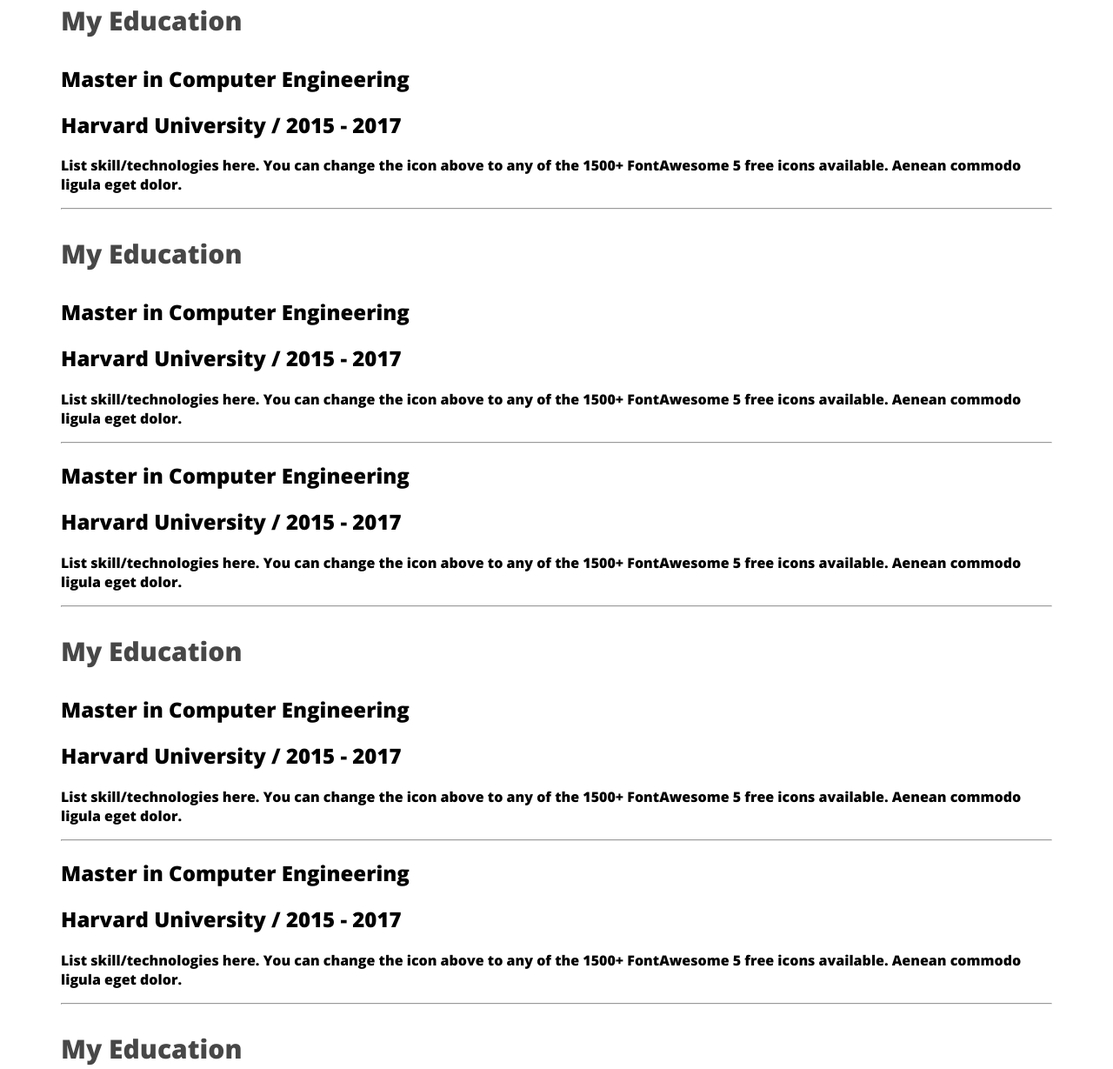
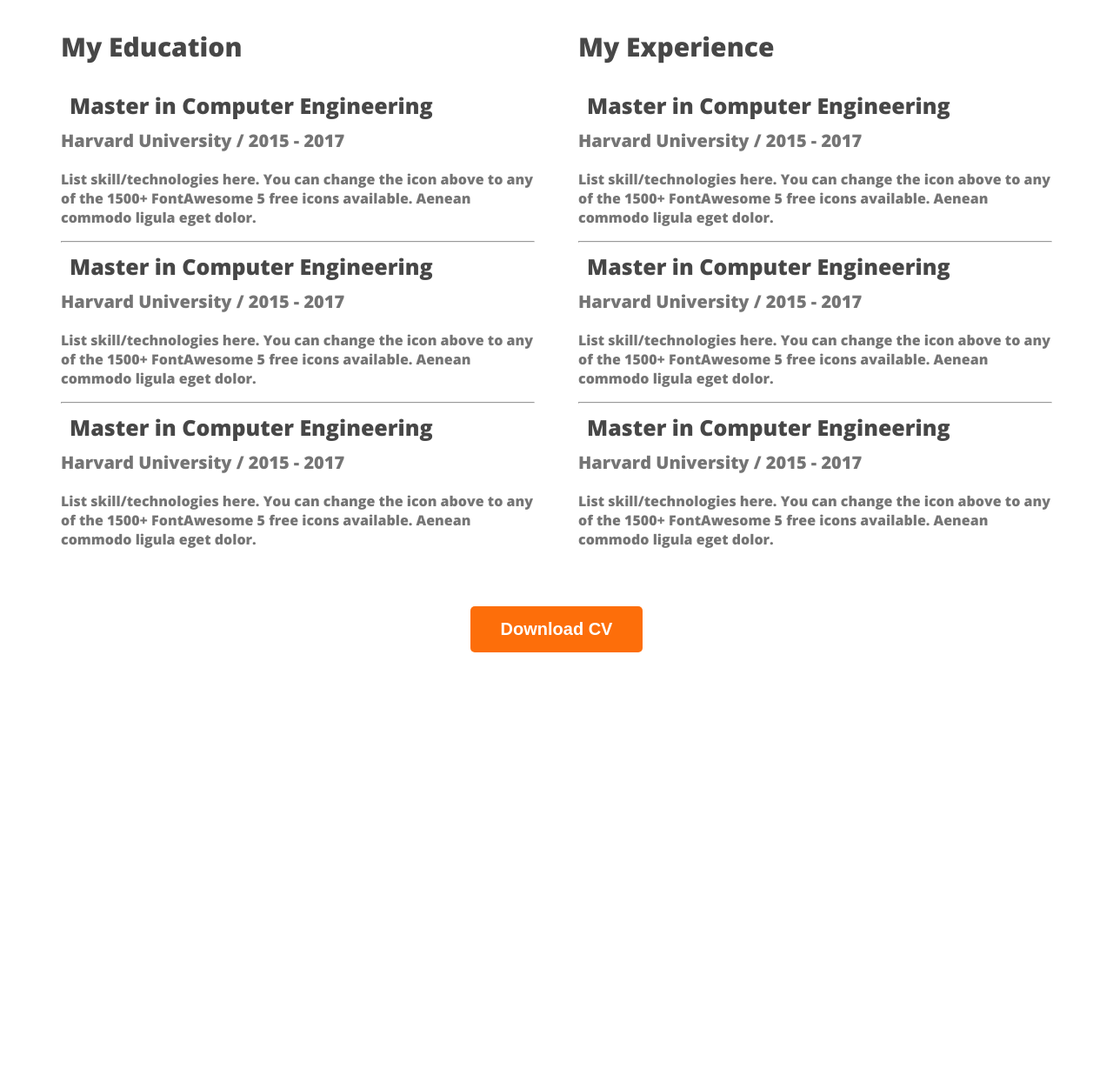
Before and after one commit to nur-rafi/portfolio-example, a plain HTML site: page index.html in a window 1280 px wide. Shown: the part 2529-3758 px from the top of the page at 87% size. After the commit the page ends 3287 px from the top, so only its background shows below. Drawn offline with nearby package versions, Linux system fonts and the light colour scheme.

Commit message:
complete my resume

```diff
--- a/index.html
+++ b/index.html
@@ -70,7 +70,10 @@
         <!-- what i do section -->
         <section>
             <h3 class="section-title">What I do</h3>
-            <p id="what-i-do-description" class="section-description">I have more than 10 years experience building software for clients all over the world. Below is a quick overview of my main technical skill sets and technologies i use. Want to find out more about my experience? Check out my online resume and project portfolio.
+            <p id="what-i-do-description" class="section-description">I have more than 10 years experience building
+                software for clients all over the world. Below is a quick overview of my main technical skill sets and
+                technologies i use. Want to find out more about my experience? Check out my online resume and project
+                portfolio.
 
             </p>
             <div class="skills-container">
@@ -78,22 +81,26 @@
                 <div class="skill">
                     <img src="images/icons/js.png" alt="">
                     <h3 class="skill-title">Vanilla JavaScript</h3>
-                    <p class="skill-description">List skill/technologies here. You can change the icon above to any of the 1500+ FontAwesome 5 free icons available. Aenean commodo ligula eget dolor.</p>
+                    <p class="skill-description">List skill/technologies here. You can change the icon above to any of
+                        the 1500+ FontAwesome 5 free icons available. Aenean commodo ligula eget dolor.</p>
                 </div>
                 <div class="skill">
                     <img src="images/icons/react.png" alt="">
                     <h3 class="skill-title">React</h3>
-                    <p class="skill-description">List skill/technologies here. You can change the icon above to any of the 1500+ FontAwesome 5 free icons available. Aenean commodo ligula eget dolor.</p>
+                    <p class="skill-description">List skill/technologies here. You can change the icon above to any of
+                        the 1500+ FontAwesome 5 free icons available. Aenean commodo ligula eget dolor.</p>
                 </div>
                 <div class="skill">
                     <img src="images/icons/nodejs.png" alt="">
                     <h3 class="skill-title">Node.js</h3>
-                    <p class="skill-description">List skill/technologies here. You can change the icon above to any of the 1500+ FontAwesome 5 free icons available. Aenean commodo ligula eget dolor.</p>
+                    <p class="skill-description">List skill/technologies here. You can change the icon above to any of
+                        the 1500+ FontAwesome 5 free icons available. Aenean commodo ligula eget dolor.</p>
                 </div>
                 <div class="skill">
                     <img src="images/icons/mongo.png" alt="">
                     <h3 class="skill-title">MongoDB</h3>
-                    <p class="skill-description">List skill/technologies here. You can change the icon above to any of the 1500+ FontAwesome 5 free icons available. Aenean commodo ligula eget dolor.</p>
+                    <p class="skill-description">List skill/technologies here. You can change the icon above to any of
+                        the 1500+ FontAwesome 5 free icons available. Aenean commodo ligula eget dolor.</p>
                 </div>
             </div>
         </section>
@@ -101,106 +108,69 @@
         <section>
             <h3 class="section-title">A summary of My Resume</h3>
 
-               <div class="resume-container">
+            <div class="resume-container">
                 <div class="resume-colum">
                     <h3 class="resume-colum-title">My Education</h3>
 
                     <div class="resume-item">
                         <h2 class="resume-item-title">Master in Computer Engineering</h2>
-                        <h1 class="resume-item-institute">Harvard University / 2015 - 2017</h1>
+                        <h3 class="resume-item-institute">Harvard University / 2015 - 2017</h3>
                         <p class="resume-item-description">List skill/technologies here. You can change the icon above
-                            to any of the 1500+ FontAwesome 5 free icons available. Aenean commodo ligula eget dolor.</p>
-                    </div>
-                    <hr>
-                <div class="resume-colum">
-                    <h3 class="resume-colum-title">My Education</h3>
-
-                    <div class="resume-item">
-                        <h2 class="resume-item-title">Master in Computer Engineering</h2>
-                        <h1 class="resume-item-institute">Harvard University / 2015 - 2017</h1>
-                        <p class="resume-item-description">List skill/technologies here. You can change the icon above
-                            to any of the 1500+ FontAwesome 5 free icons available. Aenean commodo ligula eget dolor.</p>
+                            to any of the 1500+ FontAwesome 5 free icons available. Aenean commodo ligula eget dolor.
+                        </p>
                     </div>
                     <hr>
                     <div class="resume-item">
                         <h2 class="resume-item-title">Master in Computer Engineering</h2>
-                        <h1 class="resume-item-institute">Harvard University / 2015 - 2017</h1>
+                        <h3 class="resume-item-institute">Harvard University / 2015 - 2017</h3>
                         <p class="resume-item-description">List skill/technologies here. You can change the icon above
-                            to any of the 1500+ FontAwesome 5 free icons available. Aenean commodo ligula eget dolor.</p>
-                    </div>
-                    <hr>
-                <div class="resume-colum">
-                    <h3 class="resume-colum-title">My Education</h3>
-
-                    <div class="resume-item">
-                        <h2 class="resume-item-title">Master in Computer Engineering</h2>
-                        <h1 class="resume-item-institute">Harvard University / 2015 - 2017</h1>
-                        <p class="resume-item-description">List skill/technologies here. You can change the icon above
-                            to any of the 1500+ FontAwesome 5 free icons available. Aenean commodo ligula eget dolor.</p>
+                            to any of the 1500+ FontAwesome 5 free icons available. Aenean commodo ligula eget dolor.
+                        </p>
                     </div>
                     <hr>
                     <div class="resume-item">
                         <h2 class="resume-item-title">Master in Computer Engineering</h2>
-                        <h1 class="resume-item-institute">Harvard University / 2015 - 2017</h1>
+                        <h3 class="resume-item-institute">Harvard University / 2015 - 2017</h3>
                         <p class="resume-item-description">List skill/technologies here. You can change the icon above
-                            to any of the 1500+ FontAwesome 5 free icons available. Aenean commodo ligula eget dolor.</p>
+                            to any of the 1500+ FontAwesome 5 free icons available. Aenean commodo ligula eget dolor.
+                        </p>
                     </div>
-                    <hr>
-                <div class="resume-colum">
-                    <h3 class="resume-colum-title">My Education</h3>
-
-                    <div class="resume-item">
-                        <h2 class="resume-item-title">Master in Computer Engineering</h2>
-                        <h1 class="resume-item-institute">Harvard University / 2015 - 2017</h1>
-                        <p class="resume-item-description">List skill/technologies here. You can change the icon above
-                            to any of the 1500+ FontAwesome 5 free icons available. Aenean commodo ligula eget dolor.</p>
-                    </div>
-
+                </div>
                 <div class="resume-colum">
                     <h3 class="resume-colum-title">My Experience</h3>
                     <div class="resume-item">
                         <h2 class="resume-item-title">Master in Computer Engineering</h2>
-                        <h1 class="resume-item-institute">Harvard University / 2015 - 2017</h1>
-                        <p class="resume-item-description">List skill/technologies here. You can change the icon above
-                            to any of the 1500+ FontAwesome 5 free icons available. Aenean commodo ligula eget dolor.</p>
+                        <h3 class="resume-item-institute">Harvard University / 2015 - 2017</h3>
+                        <p class="resume-item-description">List skill/technologies here. You can change the icon
+                            above
+                            to any of the 1500+ FontAwesome 5 free icons available. Aenean commodo ligula eget
+                            dolor.</p>
                     </div>
                     <hr>
                     <div class="resume-item">
                         <h2 class="resume-item-title">Master in Computer Engineering</h2>
-                        <h1 class="resume-item-institute">Harvard University / 2015 - 2017</h1>
-                        <p class="resume-item-description">List skill/technologies here. You can change the icon above
-                            to any of the 1500+ FontAwesome 5 free icons available. Aenean commodo ligula eget dolor.</p>
-                    </div>
-                    <hr>
-                <div class="resume-colum">
-                    <h3 class="resume-colum-title">My Education</h3>
-
-                    <div class="resume-item">
-                        <h2 class="resume-item-title">Master in Computer Engineering</h2>
-                        <h1 class="resume-item-institute">Harvard University / 2015 - 2017</h1>
-                        <p class="resume-item-description">List skill/technologies here. You can change the icon above
-                            to any of the 1500+ FontAwesome 5 free icons available. Aenean commodo ligula eget dolor.</p>
+                        <h3 class="resume-item-institute">Harvard University / 2015 - 2017</h3>
+                        <p class="resume-item-description">List skill/technologies here. You can change the icon
+                            above
+                            to any of the 1500+ FontAwesome 5 free icons available. Aenean commodo ligula eget
+                            dolor.</p>
                     </div>
                     <hr>
                     <div class="resume-item">
                         <h2 class="resume-item-title">Master in Computer Engineering</h2>
-                        <h1 class="resume-item-institute">Harvard University / 2015 - 2017</h1>
-                        <p class="resume-item-description">List skill/technologies here. You can change the icon above
-                            to any of the 1500+ FontAwesome 5 free icons available. Aenean commodo ligula eget dolor.</p>
+                        <h3 class="resume-item-institute">Harvard University / 2015 - 2017</h3>
+                        <p class="resume-item-description">List skill/technologies here. You can change the icon
+                            above
+                            to any of the 1500+ FontAwesome 5 free icons available. Aenean commodo ligula eget
+                            dolor.</p>
                     </div>
-                    <hr>
-                <div class="resume-colum">
-                    <h3 class="resume-colum-title">My Education</h3>
 
-                    <div class="resume-item">
-                        <h2 class="resume-item-title">Master in Computer Engineering</h2>
-                        <h1 class="resume-item-institute">Harvard University / 2015 - 2017</h1>
-                        <p class="resume-item-description">List skill/technologies here. You can change the icon above
-                            to any of the 1500+ FontAwesome 5 free icons available. Aenean commodo ligula eget dolor.</p>
-                    </div>
                 </div>
-               </div>
+            </div>
 
+            <div class="download-cv">
+                <button class="btn-primary">Download CV</button>
+            </div>
         </section>
     </main>
     <footer>
--- a/styles/portfolio.css
+++ b/styles/portfolio.css
@@ -184,3 +184,33 @@ main section {
     font-size: 30px;
     font-weight: 700;
 }
+.resume-container{
+    display: flex;
+    gap: 50px;
+}
+.resume-item-description{
+    color: #757575;
+}
+.resume-item-title{
+    color: var(--Dark-02, #474747);
+    font-family: Open Sans;
+    font-size: 25px;
+    font-style: normal;
+    font-weight: 700;
+    line-height: normal;
+    margin: 10px;
+}
+.resume-item-institute{
+    color: var(--Dark-03, #757575);
+    font-family: Open Sans;
+    font-size: 20px;
+    font-style: normal;
+    font-weight: 600;
+    line-height: normal;
+    margin-bottom: 20px;
+    margin-top: 0px;
+}
+.download-cv{
+    margin-top: 50px;
+    text-align: center;
+}
```
